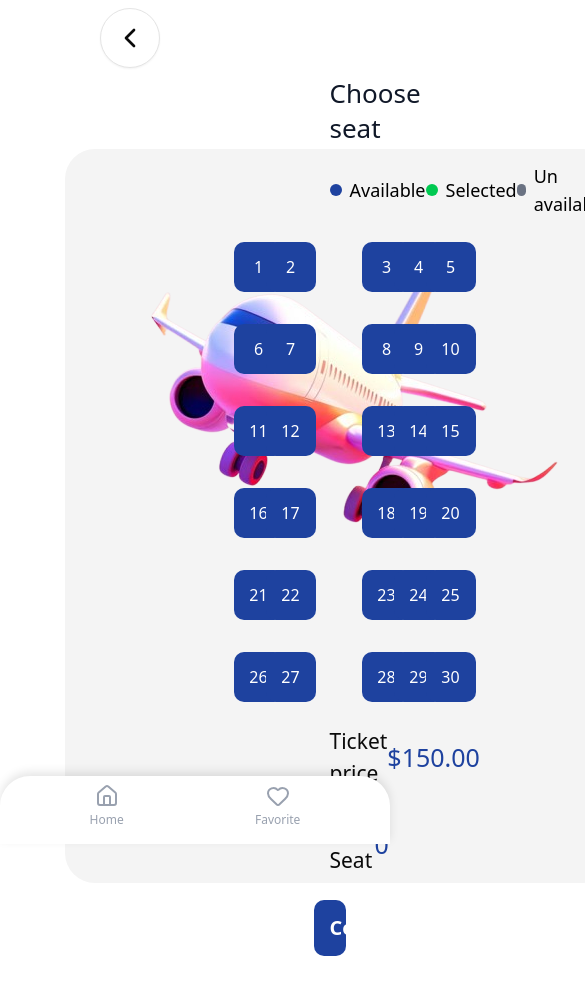
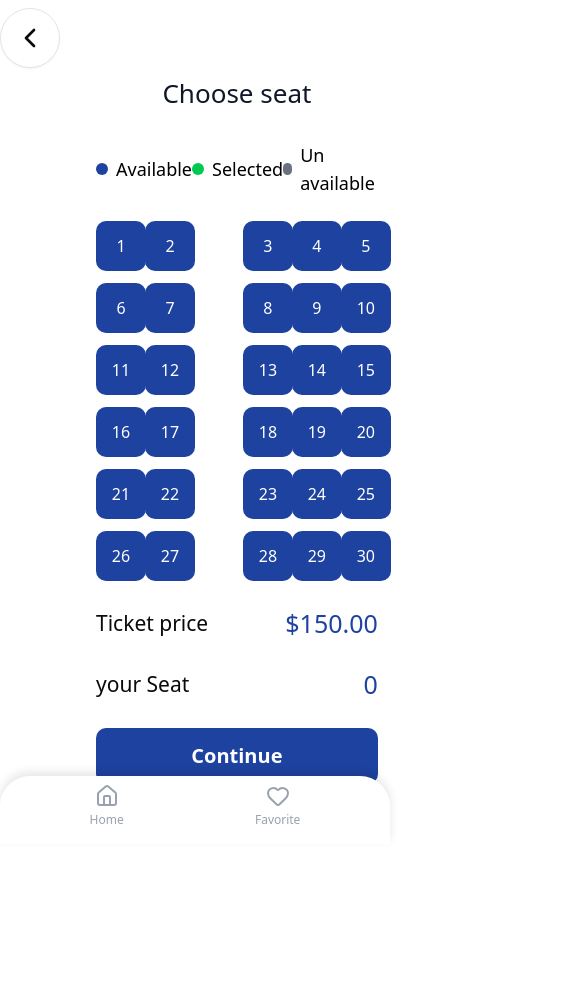
Before and after one commit to Abdulrahmanfawzy/Safarni-team-1, a React (Vite) app: page /flights/chooseseat in a window 390 px wide. Shown: the top 994 px of the page, 585 px wide, since content can reach past the window. After the commit the page ends 882 px from the top, so only its background shows below. Built offline with nearby package versions, Linux system fonts and the light colour scheme.

Commit message:
make page responsive

```diff
--- a/src/App.tsx
+++ b/src/App.tsx
@@ -23,7 +23,6 @@ import CheckIn from "./components/layout/PaymentMathed/CheckIn";
 import CheckOut from "./components/layout/PaymentMathed/CheckOut";
 import Done from "./components/layout/PaymentMathed/Done";
 
-
 const App = () => {
   return (
     <>
@@ -35,21 +34,19 @@ const App = () => {
           <Route path="flightbooking" element={<Flightbooking />} />
           <Route path="chooseseat" element={<ChooseSeat />} />
           <Route path="boarding-pass" element={<BardingPass />} />
-          <Route path="checkout" element={<Checkout />} />
-          <Route path="payment-success" element={<PaymentSuccess />} />
+          <Route path="checkout" element={<CheckOut />} />
+          <Route path="checkout/done" element={<Done />} />
         </Route>
- mohamed/searcha
+        mohamed/searcha
         <Route path="/search" element={<SearchPage />} />
         <Route path="/search/filter" element={<FilterPage />} />
-
-        <Route path="/profile" element={<ProfileLayout />} >
+        <Route path="/profile" element={<ProfileLayout />}>
           <Route index element={<ProfilePage />} />
           <Route path="personal-info" element={<PersonalInfoPage />} />
           <Route path="account-security" element={<AccountSecurityPage />} />
           <Route path="my-booking" element={<MyBookingPage />} />
           <Route path="language" element={<LanguagePage />} />
         </Route>
-
         {/* Hotel Booking */}
         <Route path="/hotels" element={<HotelBooking />} />
         <Route path="/hotels/availableRooms" element={<AvailableRooms />} />
@@ -58,9 +55,7 @@ const App = () => {
         <Route path="/checkin" element={<CheckIn />} />
         <Route path="/checkout" element={<CheckOut />} />
         <Route path="/checkout/done" element={<Done />} />
-
       </Routes>
-
     </>
   );
 };
--- a/src/components/common/ImageCard.tsx
+++ b/src/components/common/ImageCard.tsx
@@ -6,7 +6,7 @@ interface ImageCardProps {
 
 const ImageCard: React.FC<ImageCardProps> = ({ img }) => {
   return (
-    <div className="w-full h-full rounded-[30px] bg-[#F4F4F4]">
+    <div className="w-full h-full rounded-[30px] flex items-center justify-center bg-[#F4F4F4]">
       <img src={img} alt="Image Card" className="object-cover object-center" />
     </div>
   );
--- a/src/components/layout/PaymentMathed/CheckOut.tsx
+++ b/src/components/layout/PaymentMathed/CheckOut.tsx
@@ -5,11 +5,15 @@ import Visa from "../../../assets/images/Visa.png";
 import { useState } from "react";
 import { NavLink } from "react-router-dom";
 import { CirclePlus, CreditCardIcon, Mail, User2 } from "lucide-react";
+import Back from "../../common/Back";
 
 const CheckOut = () => {
   const [methedTab, setMethedTab] = useState("");
   return (
     <>
+      <div className="ml-20">
+        <Back />
+      </div>
       <div className="flex justify-around m-15 items-stretch gap-5 ">
         {/* Image Section */}
 
@@ -31,22 +35,19 @@ const CheckOut = () => {
           <div className="flex justify-evenly">
             <div
               onClick={() => setMethedTab("paypal")}
-              className="bg-gray-100 py-2 px-5 rounded-2xl text-xl font-medium text-gray-600 flex items-center gap-1 cursor-pointer"
-            >
+              className="bg-gray-100 py-2 px-5 rounded-2xl text-xl font-medium text-gray-600 flex items-center gap-1 cursor-pointer">
               <img src={paypal} alt="" className="w-5" />
               Paypal
             </div>
             <div
               onClick={() => setMethedTab("mastercard")}
-              className="bg-gray-100 py-2 px-5 rounded-2xl text-xl font-medium text-gray-600 flex items-center gap-1 cursor-pointer"
-            >
+              className="bg-gray-100 py-2 px-5 rounded-2xl text-xl font-medium text-gray-600 flex items-center gap-1 cursor-pointer">
               <img src={Mastercard} alt="" className="w-8" />
               Mastercard
             </div>
             <div
               onClick={() => setMethedTab("visa")}
-              className="bg-gray-100 py-2 px-5 rounded-2xl text-xl font-medium text-gray-600 flex items-center gap-1 cursor-pointer"
-            >
+              className="bg-gray-100 py-2 px-5 rounded-2xl text-xl font-medium text-gray-600 flex items-center gap-1 cursor-pointer">
               <img src={Visa} alt="" className="w-8" />
               Visa
             </div>
@@ -57,8 +58,7 @@ const CheckOut = () => {
               <div>
                 <label
                   htmlFor="name"
-                  className="text-lg font-medium text-gray-800"
-                >
+                  className="text-lg font-medium text-gray-800">
                   Full Name
                 </label>
                 <div className="flex items-center border-2 px-2 rounded-xs text-gray-400 mb-4">
@@ -76,8 +76,7 @@ const CheckOut = () => {
               <div>
                 <label
                   htmlFor="name"
-                  className="text-lg font-medium text-gray-800"
-                >
+                  className="text-lg font-medium text-gray-800">
                   Your Email
                 </label>
                 <div className="flex items-center border-2 px-2 rounded-xs text-gray-400 mb-4">
@@ -98,8 +97,7 @@ const CheckOut = () => {
               <div>
                 <label
                   htmlFor="name"
-                  className="text-lg font-medium text-gray-800"
-                >
+                  className="text-lg font-medium text-gray-800">
                   Full Name
                 </label>
                 <div className="flex items-center border-2 px-2 rounded-xs text-gray-400 mb-4">
@@ -117,8 +115,7 @@ const CheckOut = () => {
               <div>
                 <label
                   htmlFor="name"
-                  className="text-lg font-medium text-gray-800"
-                >
+                  className="text-lg font-medium text-gray-800">
                   Your Email
                 </label>
                 <div className="flex items-center border-2 px-2 rounded-xs text-gray-400 mb-4">
@@ -137,8 +134,7 @@ const CheckOut = () => {
                 <div className="w-[75%]">
                   <label
                     htmlFor="name"
-                    className="text-lg font-medium text-gray-800"
-                  >
+                    className="text-lg font-medium text-gray-800">
                     Valid Date
                   </label>
                   <div className="flex items-center border-2 px-2 rounded-xs text-gray-400 mb-4">
@@ -155,8 +151,7 @@ const CheckOut = () => {
                 <div className="w-[20%]">
                   <label
                     htmlFor="name"
-                    className="text-lg font-medium text-gray-800"
-                  >
+                    className="text-lg font-medium text-gray-800">
                     Cvv
                   </label>
                   <div className="flex items-center border-2 px-2 rounded-xs text-gray-400 mb-4">
@@ -178,8 +173,7 @@ const CheckOut = () => {
               <div>
                 <label
                   htmlFor="name"
-                  className="text-lg font-medium text-gray-800"
-                >
+                  className="text-lg font-medium text-gray-800">
                   Full Name
                 </label>
                 <div className="flex items-center border-2 px-2 rounded-xs text-gray-400 mb-4">
@@ -197,8 +191,7 @@ const CheckOut = () => {
               <div>
                 <label
                   htmlFor="name"
-                  className="text-lg font-medium text-gray-800"
-                >
+                  className="text-lg font-medium text-gray-800">
                   Your Email
                 </label>
                 <div className="flex items-center border-2 px-2 rounded-xs text-gray-400 mb-4">
@@ -217,8 +210,7 @@ const CheckOut = () => {
                 <div className="w-[75%]">
                   <label
                     htmlFor="name"
-                    className="text-lg font-medium text-gray-800"
-                  >
+                    className="text-lg font-medium text-gray-800">
                     Valid Date
                   </label>
                   <div className="flex items-center border-2 px-2 rounded-xs text-gray-400 mb-4">
@@ -235,8 +227,7 @@ const CheckOut = () => {
                 <div className="w-[20%]">
                   <label
                     htmlFor="name"
-                    className="text-lg font-medium text-gray-800"
-                  >
+                    className="text-lg font-medium text-gray-800">
                     Cvv
                   </label>
                   <div className="flex items-center border-2 px-2 rounded-xs text-gray-400 mb-4">
@@ -259,8 +250,7 @@ const CheckOut = () => {
               <button
                 type="button"
                 className="flex items-center gap-2
-               text-gray-900 px-6 py-3  text-xl font-medium "
-              >
+               text-gray-900 px-6 py-3  text-xl font-medium ">
                 Add Card
                 <CirclePlus className="w-6 h-6" />
               </button>
@@ -269,8 +259,7 @@ const CheckOut = () => {
 
           <NavLink
             to="/checkout/done"
-            className="block w-full py-3 text-center  rounded-md bg-[#1E429F] text-white text-lg font-semibold hover:bg-[#16357a] transition"
-          >
+            className="block w-full py-3 text-center  rounded-md bg-[#1E429F] text-white text-lg font-semibold hover:bg-[#16357a] transition">
             Continue
           </NavLink>
         </div>
--- a/src/pages/flight booking/BardingPass.tsx
+++ b/src/pages/flight booking/BardingPass.tsx
@@ -14,15 +14,15 @@ import TimeInCard from "./TimeInCard";
 const BardingPass = () => {
   return (
     <>
-      <section className="pl-25 pr-10">
+      <section className="md:pl-25 md:pr-10 px-5">
         <Back />
-        <div className="max-w-screen  flex justify-center items-center gap-x-6  pb-18">
-          <div className="w-[50%] h-full ">
+        <div className="max-w-screen  grid md:grid-cols-2 gap-x-6  pb-30">
+          <div className=" h-full max-md:hidden ">
             <div className="w-152 h-183.5 pr-25">
               <ImageCard img={flight} />
             </div>
           </div>
-          <div className="w-[50%] h-full  px-14">
+          <div className=" h-full  px-14">
             <div className="space-y-4 w-full h-full flex flex-col justify-center items-center">
               <H1 title="Boarding Pass" />
               <div className="w-full h-full flex flex-col justify-center shadow-lg rounded-2xl p-2 items-center gap-y-6 relative">
--- a/src/pages/flight booking/ChooseSeat.tsx
+++ b/src/pages/flight booking/ChooseSeat.tsx
@@ -19,15 +19,15 @@ const ChooseSeat = () => {
 
   return (
     <>
-      <section className="pl-25">
+      <section className="md:pl-25">
         <Back />
-        <div className="max-w-screen  flex justify-center items-center gap-x-6 pb-18">
-          <div className="w-[50%] h-full ">
-            <div className="w-152 h-183.5 pr-15">
+        <div className="max-w-screen  grid md:grid-cols-2 gap-x-6 max-md:pb-30">
+          <div className=" h-[100%] max-md:hidden ">
+            <div className="w-auto h-full md:pr-15">
               <ImageCard img={flight} />
             </div>
           </div>
-          <div className="w-[50%] h-full space-y-4 px-24">
+          <div className=" h-full space-y-2 px-24">
             <h1 className="w-full text-center text-[26px] leading-8.75 font-medium text-gray-900">
               Choose seat
             </h1>
@@ -45,13 +45,13 @@ const ChooseSeat = () => {
                   </div>
                 ))}
               </div>
-              <div className=" grid grid-cols-7 gap-8">
+              <div className=" grid md:grid-cols-7 md:gap-x-6 md:gap-y-3 max-md:grid-cols-6 max-md:gap-3">
                 {Array.from({ length: 30 }, (_, index) => {
                   if (index % 5 == 2)
                     return (
                       <>
                         <div
-                          className={`size-12.5 rounded-lg content-center text-center text-white `}></div>
+                          className={`size-12.5 rounded-lg content-center text-center text-white  max-md:hidden`}></div>
                         <div
                           className={`size-12.5 rounded-lg content-center text-center text-white `}></div>
                         <div
--- a/src/pages/flight booking/FirstPage.tsx
+++ b/src/pages/flight booking/FirstPage.tsx
@@ -23,15 +23,15 @@ const FirstPage = () => {
   };
 
   return (
-    <section className="max-w-screen h-screen flex justify-center items-center gap-x-6  pt-27 pb-18">
+    <section className="max-w-screen h-full  grid md:grid-cols-2 gap-6  md:pt-27 max-md:mb-30">
       {/* image card */}
-      <div className="w-[50%] h-full ">
-        <div className="w-152 h-183.5 pl-25">
+      <div className=" h-full ">
+        <div className="w-auto md:w-152  h-full max-md:mx-auto md:pl-25">
           <ImageCard img={flight} />
         </div>
       </div>
       {/* input location  */}
-      <div className="w-[50%] h-full space-y-4 px-24">
+      <div className=" h-full space-y-4 px-24">
         <div className="group-btn flex gap-2">
           <Button
             variant={"secondary"}
--- a/src/pages/flight booking/Flightbooking.tsx
+++ b/src/pages/flight booking/Flightbooking.tsx
@@ -6,7 +6,7 @@ import TimeInCard from "./TimeInCard";
 
 const Flightbooking = () => {
   return (
-    <section className="px-25">
+    <section className="md:px-25">
       <Back />
       <div className="booking  space-y-10">
         <div className="flex justify-center items-center gap-x-12.5  ">
@@ -18,7 +18,7 @@ const Flightbooking = () => {
             <Calendar /> Dec 16th, 2025
           </h1>
         </div>
-        <div className="grid grid-cols-2 gap-x-6 gap-y-7">
+        <div className="grid md:grid-cols-2 gap-x-6 gap-y-7">
           {[1, 2, 3, 4, 5, 6].map(() => (
             <Link
               to={"/flights/chooseseat"}
```
